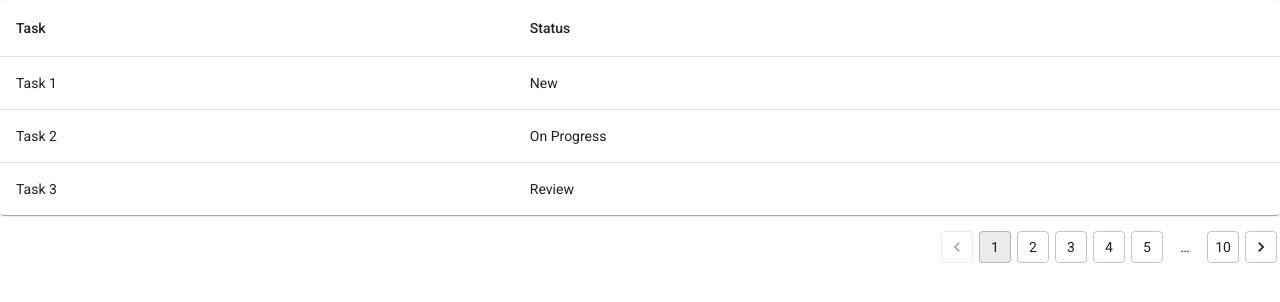
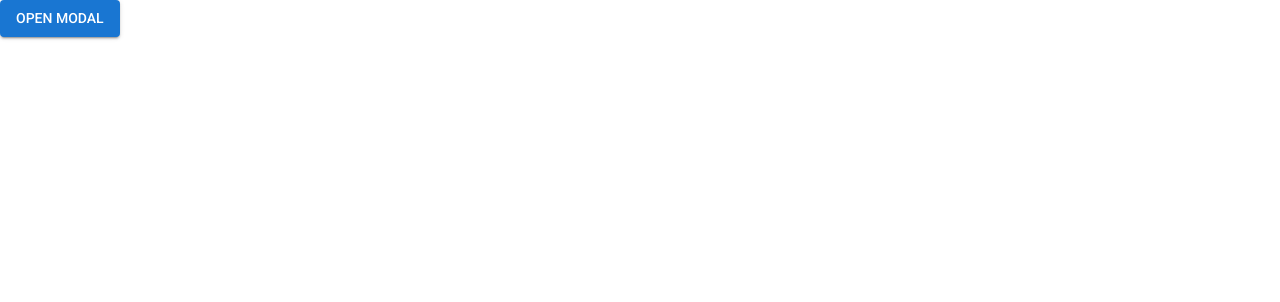
Before and after one commit to wildanfajriyan/hadeboard-app, a React (Vite) app: page / in a window 1280 px wide. Shown: the top 302 px of the page. Built offline with nearby package versions, Linux system fonts and the light colour scheme.

Commit message:
add Modal component & add Dashboard page

```diff
--- a/src/App.jsx
+++ b/src/App.jsx
@@ -6,8 +6,8 @@
   Typography,
 } from '@mui/material';
 import { createBrowserRouter, Link, RouterProvider } from 'react-router';
-import Table from './components/ui/Table';
-import Pagination from './components/ui/Pagination';
+
+import Dashboard from './components/pages/Dashboard';
 
 const theme = createTheme({
   typography: {
@@ -18,45 +18,7 @@
 const router = createBrowserRouter([
   {
     path: '/',
-    element: (
-      <Box>
-        <Table
-          columns={[
-            {
-              id: 'task',
-              label: 'Task',
-            },
-            {
-              id: 'status',
-              label: 'Status',
-            },
-          ]}
-          data={[
-            {
-              id: 1,
-              task: 'Task 1',
-              status: 'New',
-            },
-            {
-              id: 2,
-              task: 'Task 2',
-              status: 'On Progress',
-            },
-            {
-              id: 3,
-              task: 'Task 3',
-              status: 'Review',
-            },
-          ]}
-        />
-        <Pagination
-          count={10}
-          onChange={(e, page) => {
-            console.info(page);
-          }}
-        />
-      </Box>
-    ),
+    element: <Dashboard />,
   },
   {
     path: '/login',
--- /dev/null
+++ b/src/components/pages/Dashboard/Dashboard.jsx
@@ -0,0 +1,38 @@
+import { Box, Button } from '@mui/material';
+import { useState } from 'react';
+
+import Modal from '../../ui/Modal';
+
+const Dashboard = () => {
+  const [isOpenModal, setIsOpenModal] = useState(false);
+
+  const handleOpenModal = () => setIsOpenModal(true);
+  const handleCloseModal = () => setIsOpenModal(false);
+
+  return (
+    <Box>
+      <Button type="button" variant="contained" onClick={handleOpenModal}>
+        Open Modal
+      </Button>
+      <Modal
+        open={isOpenModal}
+        handleClose={handleCloseModal}
+        title={'Test Modal'}
+      >
+        <Box
+          sx={{
+            padding: 2,
+            width: 500,
+          }}
+        >
+          Lorem ipsum dolor sit amet, consectetur adipisicing elit. Illum
+          dolores labore commodi nisi corrupti amet debitis impedit consequuntur
+          velit atque ratione est dolorum ipsum non ullam officiis, optio
+          laudantium consequatur!
+        </Box>
+      </Modal>
+    </Box>
+  );
+};
+
+export default Dashboard;
--- /dev/null
+++ b/src/components/pages/Dashboard/index.js
@@ -0,0 +1,3 @@
+import Dashboard from './Dashboard';
+
+export default Dashboard;
--- /dev/null
+++ b/src/components/ui/Modal/Modal.jsx
@@ -0,0 +1,60 @@
+import { Close } from '@mui/icons-material';
+import {
+  Modal as BaseModal,
+  Box,
+  IconButton,
+  Stack,
+  Typography,
+} from '@mui/material';
+
+const Modal = ({ title, open, handleClose, sx, children, ...props }) => {
+  return (
+    <BaseModal {...props} open={open} onClose={handleClose}>
+      <Box
+        sx={{
+          borderRadius: 1,
+          position: 'absolute',
+          top: '50%',
+          left: '50%',
+          transform: 'translate(-50%, -50%)',
+          maxWidth: 1200,
+          maxHeight: 800,
+          bgcolor: 'background.paper',
+          boxShadow: 24,
+          ...sx,
+        }}
+      >
+        <Stack
+          direction={'row'}
+          justifyContent={'space-between'}
+          alignItems={'center'}
+          spacing={2}
+          sx={{
+            padding: 2,
+            borderTopLeftRadius: 4,
+            borderTopRightRadius: 4,
+            borderBottom: '1px solid #e0e0e0',
+          }}
+        >
+          <Typography variant="h6" component={'h2'}>
+            {title}
+          </Typography>
+          <IconButton type="button" onClick={handleClose}>
+            <Close />
+          </IconButton>
+        </Stack>
+
+        <Box
+          sx={{
+            maxHeight: 600,
+            overflowY: 'auto',
+          }}
+        >
+          {children}
+        </Box>
+      </Box>
+    </BaseModal>
+  );
+};
+
+export default Modal;
--- /dev/null
+++ b/src/components/ui/Modal/index.js
@@ -0,0 +1,3 @@
+import Modal from './Modal';
+
+export default Modal;
--- a/src/components/ui/Pagination/index.js
+++ b/src/components/ui/Pagination/index.js
@@ -1,3 +1,3 @@
-import Pagination from './Pagination'
+import Pagination from './Pagination';
 
 export default Pagination;
--- a/src/components/ui/Table/Table.jsx
+++ b/src/components/ui/Table/Table.jsx
@@ -1,12 +1,12 @@
 import {
   Table as BaseTable,
+  Box,
+  Paper,
   TableBody,
   TableCell,
   TableContainer,
   TableHead,
   TableRow,
-  Paper,
-  Box,
 } from '@mui/material';
 
 const Table = ({ columns, data }) => {
--- a/src/components/ui/Table/index.js
+++ b/src/components/ui/Table/index.js
@@ -1,3 +1,3 @@
-import Table from './Table'
+import Table from './Table';
 
 export default Table;
```
